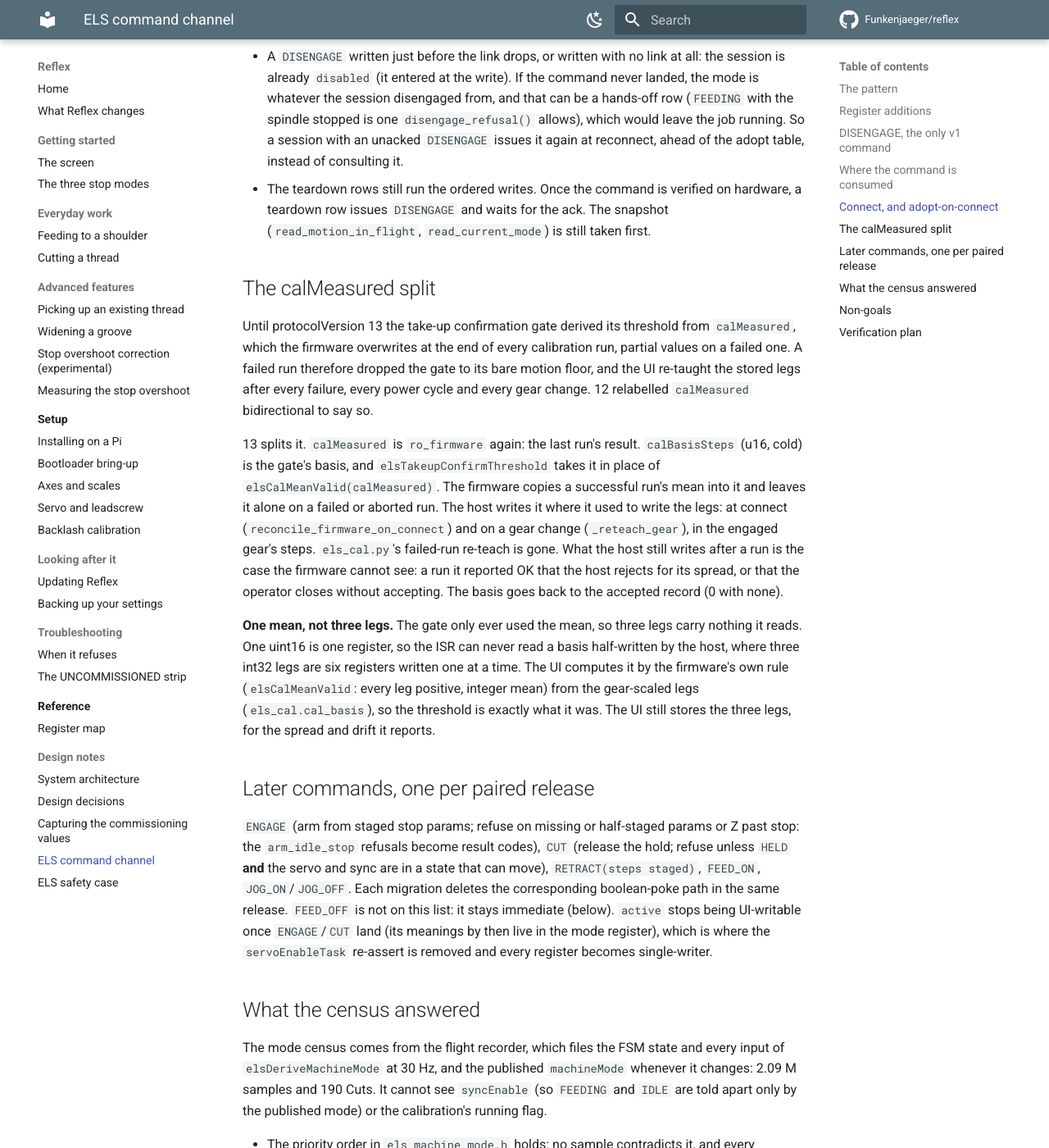
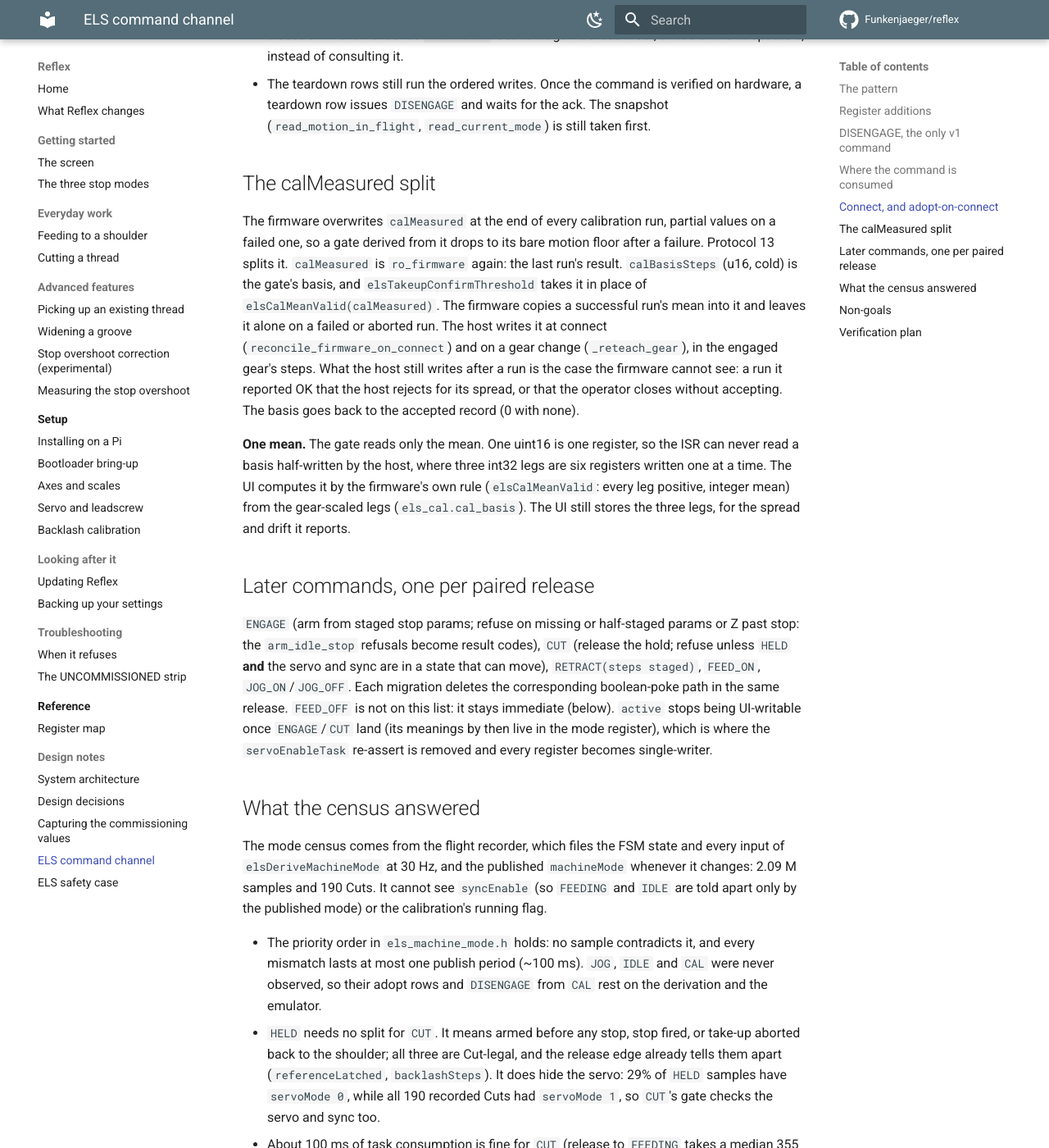
Before and after one commit to Funkenjaeger/reflex, an MkDocs documentation site: the page built from docs/design/els-command-channel.md, in a window 1280 px wide and 1400 px high, scrolled down 5066 px. Shown: the whole window at 82% size. Built offline with MkDocs 1.6.1 and Material for MkDocs 9.7.7, drawn with Linux system fonts in a browser that asks for light colours; comment, search, counter and statistics services are not loaded; some of the changed text lies outside the part shown.

Commit message:
docs: state the command channel as it is, not how it got there
Line fixes from a prose review of this branch: drop the before-and-after
narration from the design doc (what the end-of-job block and the
calibration basis used to do), state the deletion condition as hardware
verification, plain "to" for the protocol arrow in the rc.4 notes, the
safety-case row without its version date, and American spelling in two
test comments.

Co-Authored-By: Claude Opus 5.5 <noreply@anthropic.com>

```diff
--- a/docs/design/els-command-channel.md
+++ b/docs/design/els-command-channel.md
@@ -2,9 +2,8 @@
 
 **Status: `DISENGAGE` is built (protocolVersion 13).** The operator's disengage
 uses it by default, behind `ELS_DISENGAGE_VIA_COMMAND` in
-`ui/reflex/fsms/els_command.py`. The ordered teardown it replaces stays in the
-tree behind that flag until a hardware session has run the command from every
-mode it can reach. `FEED_OFF` is decided: it stays immediate ("What the census
+`ui/reflex/fsms/els_command.py`. The ordered teardown it replaces stays behind that flag until the command
+is verified on hardware from every mode it can reach. `FEED_OFF` is decided: it stays immediate ("What the census
 answered").
 
 This design moves transition legality and safety-critical teardown ordering
@@ -39,8 +38,7 @@ Declared in `registers/els_stop.yaml`, in one `protocolVersion` bump (12 to
 **The hot group does not grow.** The board tick reads fastData and the hot
 group as one 86-register FC3 request, and
 `test_the_tick_read_keeps_its_stated_margin_against_the_firmware` pins that at
-70% of the 125-register ceiling, a margin decided once and not to be eroded
-one register at a time. Two more hot registers would make it 88. So
+70% of the 125-register ceiling. Two more hot registers would make it 88. So
 `commandSeq` takes the hot slot `clearRefSeq` held under 12, and `clearRefSeq`
 moves to cold: it acks no payload and no tick reader reads it
 (`tools/audit_tick_readers.py`). `commandResult` is cold, which lays it out
@@ -81,10 +79,10 @@ republished every `servoEnableTask` tick in every build
    (`elsCommandEndJob`). That block in `SynchroRefreshTimerIsr` clears
    `active`, consumes the resume edge it just made so no take-up starts,
    abandons an in-flight take-up, and cancels the job's pending motion
-   (`stepsToGo`, ramp speed, sync backlog). It used to run only on `enable`'s
-   falling edge, and with `enable` already 0 there is no edge: a commanded
-   move (`MOVING`), a jog's ramp, or a take-up started from a hold with
-   `enable` 0 would have survived the ack. The request runs it either way.
+   (`stepsToGo`, ramp speed, sync backlog). The request runs it even when
+   `enable` was already 0 and there is no falling edge, so a commanded move
+   (`MOVING`), a jog's ramp, or a take-up started from a hold with `enable`
+   0 does not survive the ack.
    Clearing `active` from the task instead would start a take-up, because the
    resume detector is not gated on `enable`;
 4. once the ISR has cleared the request, no calibration is running and the
@@ -117,17 +115,17 @@ notice, and the UI then runs the ordered teardown itself, so the machine is
 still made inert.
 
 `on_enter_disabled`'s ordered batch (`hal.disengage()`, `_disengage_batch`)
-is now `_disengage_by_ordered_writes`, reached with the flag off or on a
+sits in `_disengage_by_ordered_writes`, reached with the flag off or on a
 refusal. It and the tests that pin its order
 (`test_port_owner.py::test_the_disengage_order_survives_the_queue`,
 `test_els_threaded_io.py::test_a_disengage_lands_in_order_with_the_scan_on_the_thread`)
-are deleted after the hardware session. `disengage_refusal()` in
+are deleted after hardware verification. `disengage_refusal()` in
 `ui_controller.py` stays as affordance: it refuses while sync is armed with
 the spindle turning and while a cycle runs. Once the firmware owns teardown,
 those refusals are a UX question. The Update screen, which disengages before a
 bootloader reboot, still waits for `enable` to read 0 in a tick after the
 disengage; with the command path that takes one or two task ticks, well inside
-its timeout. It can wait on `commandSeq` instead later.
+its timeout.
 
 The domain FSM enters `disabled` when the command is **written**, not when it
 is acked. A session still in `stopped` while it waits would treat a reconnect
@@ -183,7 +181,7 @@ consumption:
 - The period becomes the job's, not `osDelay(100)`. The latency figures
   below assume about 100 ms; a different period means re-reading them.
 
-`DISENGAGE` lands before that work, so its emulator table test
+The `DISENGAGE` emulator table test
 (`fw/emulator/test/els_command_test.cpp`) is part of the baseline the
 replacement has to keep green.
 
@@ -223,31 +221,24 @@ there is a link blip, not a restart. Where `DISENGAGE` meets this:
 
 ## The calMeasured split
 
-Until protocolVersion 13 the take-up confirmation gate derived its threshold
-from `calMeasured`, which the firmware overwrites at the end of every
-calibration run, partial values on a failed one. A failed run therefore
-dropped the gate to its bare motion floor, and the UI re-taught the stored
-legs after every failure, every power cycle and every gear change. 12
-relabelled `calMeasured` bidirectional to say so.
-
-13 splits it. `calMeasured` is `ro_firmware` again: the last run's result.
+The firmware overwrites `calMeasured` at the end of every calibration run,
+partial values on a failed one, so a gate derived from it drops to its bare
+motion floor after a failure. Protocol 13 splits it. `calMeasured` is `ro_firmware` again: the last run's result.
 `calBasisSteps` (u16, cold) is the gate's basis, and
 `elsTakeupConfirmThreshold` takes it in place of `elsCalMeanValid(calMeasured)`.
 The firmware copies a successful run's mean into it and leaves it alone on a
-failed or aborted run. The host writes it where it used to write the legs: at
+failed or aborted run. The host writes it at
 connect (`reconcile_firmware_on_connect`) and on a gear change
-(`_reteach_gear`), in the engaged gear's steps. `els_cal.py`'s failed-run
-re-teach is gone. What the host still writes after a run is the case the
+(`_reteach_gear`), in the engaged gear's steps. What the host still writes after a run is the case the
 firmware cannot see: a run it reported OK that the host rejects for its
 spread, or that the operator closes without accepting. The basis goes back to
 the accepted record (0 with none).
 
-**One mean, not three legs.** The gate only ever used the mean, so three legs
-carry nothing it reads. One uint16 is one register, so the ISR can never read
+**One mean.** The gate reads only the mean. One uint16 is one register, so the ISR can never read
 a basis half-written by the host, where three int32 legs are six registers
 written one at a time. The UI computes it by the firmware's own rule
 (`elsCalMeanValid`: every leg positive, integer mean) from the gear-scaled
-legs (`els_cal.cal_basis`), so the threshold is exactly what it was. The UI
+legs (`els_cal.cal_basis`). The UI
 still stores the three legs, for the spread and drift it reports.
 
 ## Later commands, one per paired release
```
Also changed, not shown: other parts of docs/design/els-command-channel.md (+2 -3 lines), docs/design/els-safety-case.md (+1 -1 lines), release-notes/1.2.2-rc.4.md (+1 -1 lines), 2 other files.
